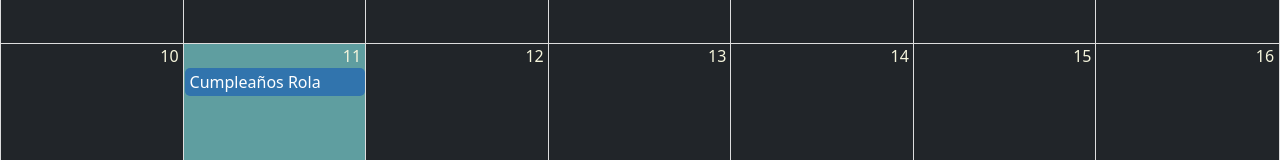
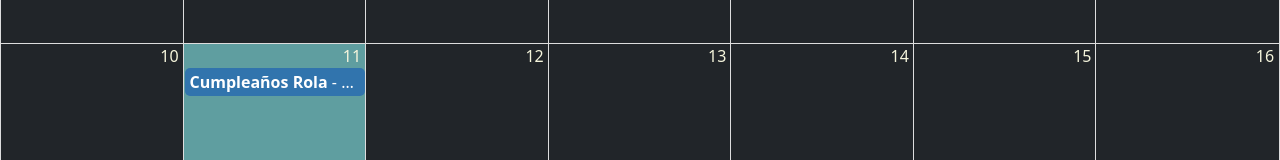
Before and after one commit to kanixdaniel/collaborative-calendar-react, a React (Vite) app: page / in a window 1280 px wide. Shown: the part 364-524 px from the top of the page. Built offline with nearby package versions, Linux system fonts and the light colour scheme.

Commit message:
Feat: componente de caja de texto del evento en el calendario

```diff
--- /dev/null
+++ b/src/calendar/components/EventBox.jsx
@@ -0,0 +1,10 @@
+export const EventBox = ({ event }) => {
+    const { title, user } = event;
+
+    return (
+        <>
+            <strong>{title}</strong>
+            <span> - {user.name}</span>
+        </>
+    )
+}
--- a/src/calendar/components/index.js
+++ b/src/calendar/components/index.js
@@ -1 +1,2 @@
+export * from './EventBox';
 export * from './Navbar';
--- a/src/calendar/pages/Calendar.jsx
+++ b/src/calendar/pages/Calendar.jsx
@@ -2,7 +2,7 @@ import { Calendar as FullCalendar } from 'react-big-calendar'
 import 'react-big-calendar/lib/css/react-big-calendar.css';
 import { addHours } from 'date-fns';
 import { getMessagesEs, localizer } from '../helpers';
-import { Navbar } from "../components"
+import { EventBox, Navbar } from "../components"
 
 const events = [
     {
@@ -20,7 +20,6 @@ const events = [
 
 export const Calendar = () => {
     const eventStyleGetter = (event, start, end, isSelected) => {
-        console.log({ event, start, end, isSelected })
     }
 
     return (
@@ -35,6 +34,9 @@ export const Calendar = () => {
                 endAccessor="end"
                 style={{ height: 'calc(100vh - 80px)' }}
                 eventPropGetter={eventStyleGetter}
+                components={{
+                    event: EventBox
+                }}
             />
         </>
     )
```
